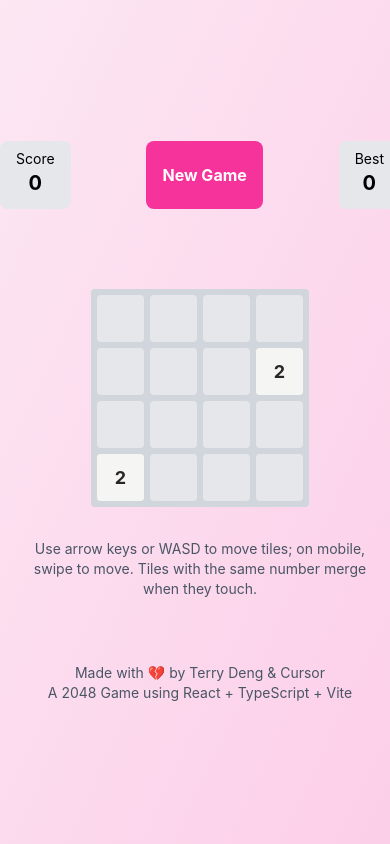
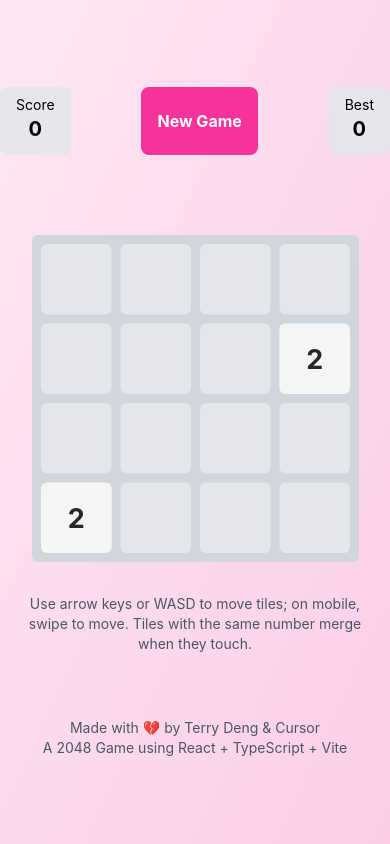
Before and after one commit to Terryyyds/terrys-2048-game, a React (Vite) app: page / in a window 390 px wide. Built offline with nearby package versions, Linux system fonts and the light colour scheme.

Commit message:
Update innerWidth css

```diff
--- a/src/components/game-2048/game-2048.tsx
+++ b/src/components/game-2048/game-2048.tsx
@@ -26,9 +26,9 @@ export const Game2048: FC<{ className?: string }> = ({ className }) => {
       if (containerRef.current) {
         const { width } = containerRef.current.getBoundingClientRect();
         // 根据屏幕宽度设置不同的缩放比例
-        if (window.innerWidth < 400) {
+        if (window.innerWidth < 350) {
           setScale(0.5); // 超小屏幕缩放为50%
-        } else if (window.innerWidth < 500) {
+        } else if (window.innerWidth < 450) {
           setScale(0.75);
         } else {
           setScale(Math.min(1, width / BOARD_SIZE));
--- a/src/global.css
+++ b/src/global.css
@@ -24,7 +24,7 @@
 body {
   margin: 0;
   padding: 0;
-  min-width: 400px;
+  min-width: 350px;
   overflow-x: auto;
 }
 
```
